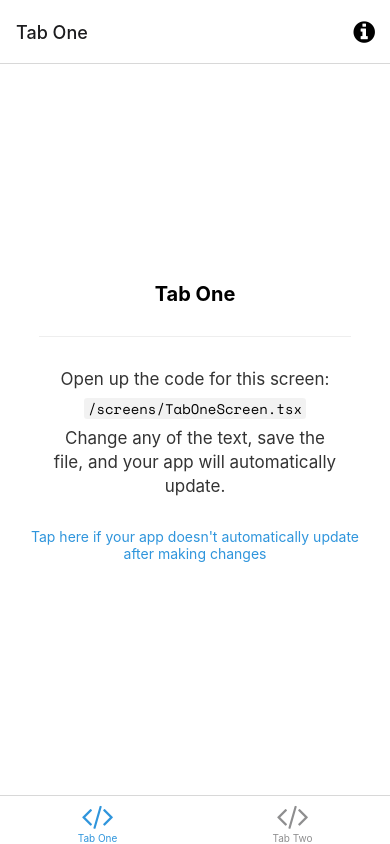
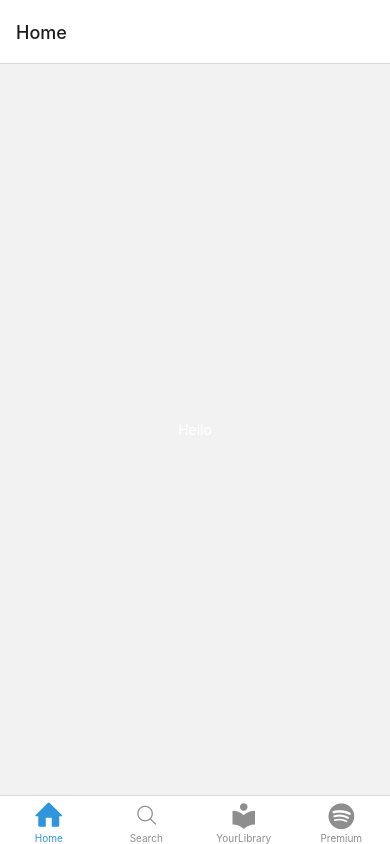
Before and after one commit to Chadibz/spotify-tounsi, a React Native app: screen /Home in a window 390 px wide. Built offline with nearby package versions, Linux system fonts and the light colour scheme; what expo-linking would draw is missing.

Commit message:
buttonbar

```diff
--- a/navigation/LinkingConfiguration.ts
+++ b/navigation/LinkingConfiguration.ts
@@ -20,11 +20,14 @@ const linking: LinkingOptions<RootStackParamList> = {
               TabOneScreen: 'one',
             },
           },
+
           TabTwo: {
             screens: {
               TabTwoScreen: 'two',
             },
           },
+
+
         },
       },
       Modal: 'modal',
--- a/navigation/index.tsx
+++ b/navigation/index.tsx
@@ -3,7 +3,7 @@
  * https://reactnavigation.org/docs/getting-started
  *
  */
-import { FontAwesome } from '@expo/vector-icons';
+import { FontAwesome ,Ionicons,EvilIcons,MaterialCommunityIcons,Entypo} from '@expo/vector-icons';
 import { createBottomTabNavigator } from '@react-navigation/bottom-tabs';
 import { NavigationContainer, DefaultTheme, DarkTheme } from '@react-navigation/native';
 import { createNativeStackNavigator } from '@react-navigation/native-stack';
@@ -14,7 +14,7 @@ import Colors from '../constants/Colors';
 import useColorScheme from '../hooks/useColorScheme';
 import ModalScreen from '../screens/ModalScreen';
 import NotFoundScreen from '../screens/NotFoundScreen';
-import TabOneScreen from '../screens/TabOneScreen';
+import HomeScreen from '../screens/homeScreen';
 import TabTwoScreen from '../screens/TabTwoScreen';
 import { RootStackParamList, RootTabParamList, RootTabScreenProps } from '../types';
 import LinkingConfiguration from './LinkingConfiguration';
@@ -62,34 +62,35 @@ function BottomTabNavigator() {
       screenOptions={{
         tabBarActiveTintColor: Colors[colorScheme].tint,
       }}>
-      <BottomTab.Screen
-        name="TabOne"
-        component={TabOneScreen}
-        options={({ navigation }: RootTabScreenProps<'TabOne'>) => ({
-          title: 'Tab One',
-          tabBarIcon: ({ color }) => <TabBarIcon name="code" color={color} />,
-          headerRight: () => (
-            <Pressable
-              onPress={() => navigation.navigate('Modal')}
-              style={({ pressed }) => ({
-                opacity: pressed ? 0.5 : 1,
-              })}>
-              <FontAwesome
-                name="info-circle"
-                size={25}
-                color={Colors[colorScheme].text}
-                style={{ marginRight: 15 }}
-              />
-            </Pressable>
-          ),
-        })}
+    <BottomTab.Screen
+        name="Home"
+        component={HomeScreen}
+        options={{
+          tabBarIcon: ({ color }) => <Entypo name="home" size={30} style={{ marginBottom: -3 }} color={color} />,
+        }}
       />
       <BottomTab.Screen
-        name="TabTwo"
+        name="search"
         component={TabTwoScreen}
         options={{
-          title: 'Tab Two',
-          tabBarIcon: ({ color }) => <TabBarIcon name="code" color={color} />,
+          title: 'Search',
+          tabBarIcon: ({ color }) => <EvilIcons name="search" size={30} style={{ marginBottom: -3 }} color={color}  />,
+        }}
+      />
+      <BottomTab.Screen
+        name="library"
+        component={TabTwoScreen}
+        options={{
+          title: 'YourLibrary',
+          tabBarIcon: ({ color }) => <MaterialCommunityIcons name="library" size={30} style={{ marginBottom: -3 }} color={color}  />,
+        }}
+      />
+       <BottomTab.Screen
+        name="premium"
+        component={TabTwoScreen}
+        options={{
+          title: 'Premium',
+          tabBarIcon: ({ color }) => <FontAwesome name="spotify" size={30} style={{ marginBottom: -3 }} color={color}  />,
         }}
       />
     </BottomTab.Navigator>
--- a/screens/TabOneScreen.tsx
+++ b/screens/HomeScreen.tsx
@@ -1,15 +1,14 @@
-import { StyleSheet } from 'react-native';
+import { StyleSheet ,Text, View} from 'react-native';
 
 import EditScreenInfo from '../components/EditScreenInfo';
-import { Text, View } from '../components/Themed';
+import Colors from '../constants/Colors';
+
 import { RootTabScreenProps } from '../types';
 
-export default function TabOneScreen({ navigation }: RootTabScreenProps<'TabOne'>) {
+export default function HomeScreen() {
   return (
     <View style={styles.container}>
-      <Text style={styles.title}>Tab One</Text>
-      <View style={styles.separator} lightColor="#eee" darkColor="rgba(255,255,255,0.1)" />
-      <EditScreenInfo path="/screens/TabOneScreen.tsx" />
+    <Text style={{color:'white'}}>Hello</Text>
     </View>
   );
 }
```
Also changed, not shown: components/Album/index.tsx (added, +13 -0 lines).
